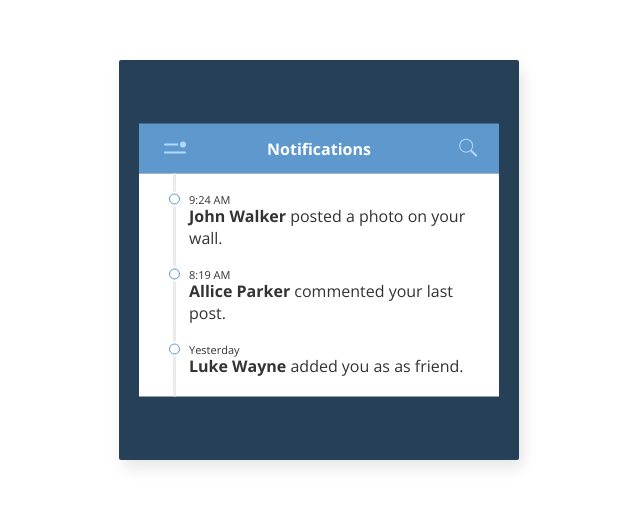
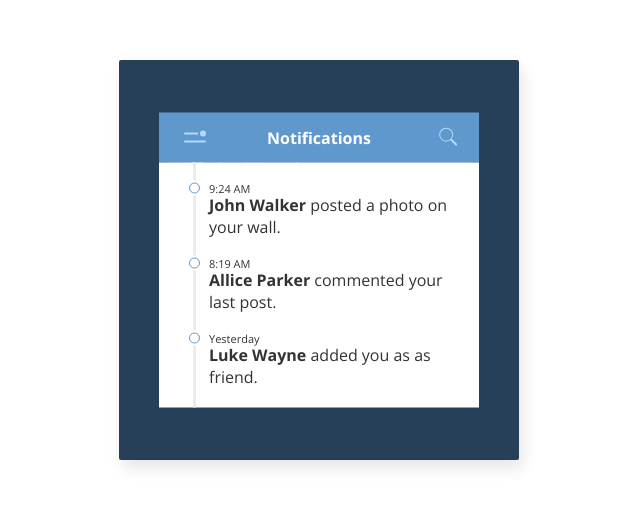
Before and after one commit to piruwebmaster/100DaysCssChallenge, a plain HTML site: page Day007/index.html in a window 1280 px wide. Shown: the part 140-646 px from the top of the page, without its empty margins (321-961 px from the left). Drawn offline with nearby package versions, Linux system fonts and the light colour scheme.

Commit message:
fix styles

```diff
--- a/Day007/styles/main.css
+++ b/Day007/styles/main.css
@@ -36,7 +36,7 @@
 
 .header {
   background-color: #5f98cd;
-  width: 360px;
+  width: 320px;
   height: 50px;
 }
 
@@ -275,12 +275,13 @@
   transform: translateX(20px);
   opacity: 0;
   transition: all 0.3s ease-in-out;
+  z-index: -10;
 }
 
 
 .offcanvas-menu{
   background-color: #43627d;
-  width: 200px;
+  width: 300px;
   padding-top: 10px;
   padding-bottom: 10px;
   margin: 10px;
@@ -291,11 +292,11 @@
 .offcanvas-menu a {
   display: block;
   text-decoration: none;
-  font-size: 10px;
+  font-size: 16px;
   color: #93B2CD;
-  padding-top: 7px;
-  padding-bottom: 7px;
-  padding-left: 10px ;
+  padding-top: 12px;
+  padding-bottom: 12px;
+  padding-left: 20px ;
 }
 
 .offcanvas-menu a span {
```
